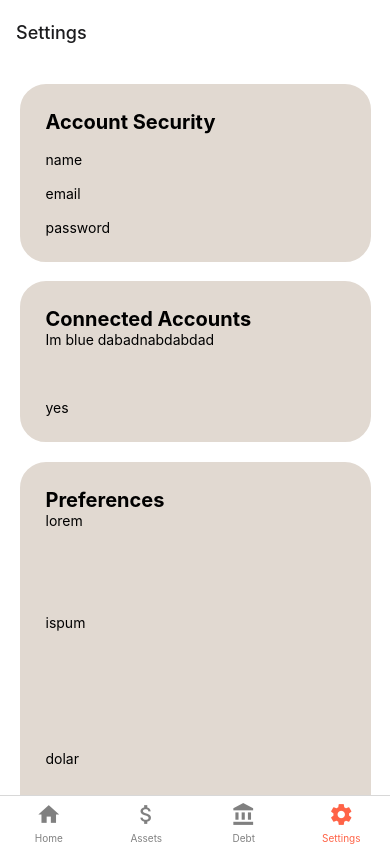
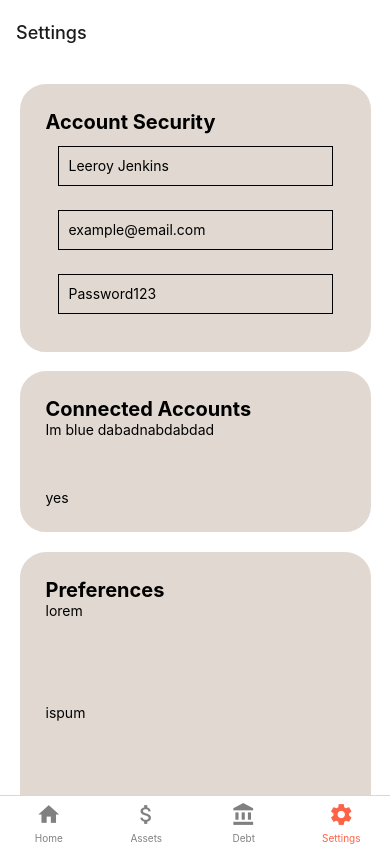
Before and after one commit to pjensen2718/spartahack-9, a React Native app: screen /Settings in a window 390 px wide. Built offline with nearby package versions, Linux system fonts and the light colour scheme.

Commit message:
Editable account security fields,rudimentary boxes

```diff
--- a/pages/profile.js
+++ b/pages/profile.js
@@ -1,25 +1,37 @@
-import React from "react";
-import {Button, StyleSheet, Text, View, ImageBackground, ScrollView, Dimensions} from "react-native";
+import React, { useState }  from "react";
+import {Button, StyleSheet, Text, View, ImageBackground, ScrollView, Dimensions, TextInput} from "react-native";
 import { Card, CardFooter } from '../components/card';
 import { GlobalText, GlobalColor } from '../components/global_styles';
 // import firestore from '@react-native-firebase/firestore';
 
 export default function ProfileScreen() {
     console.log("-> Profile")
+
+    const [email, setEmail] = useState('example@email.com');
+    const [name, setName] = useState('Leeroy Jenkins');
+    const [password, setPassword] = useState('Password123');
+
     return (
         <ScrollView style={GlobalColor.bg}>
             <Card>
                 <Text style = {GlobalText.headerText}>
                     Account Security
                 </Text>
-                <Text style = {GlobalText.normalText}>
-                    {"\n"}
-                    name
-                    {"\n"}{"\n"}
-                    email
-                    {"\n"}{"\n"}
-                    password
-                </Text>
+                <TextInput
+                    style={styles.input}
+                    onChangeText={setName}
+                    value={name}
+                />
+                <TextInput
+                    style={styles.input}
+                    onChangeText={setEmail}
+                    value={email}
+                />
+                <TextInput
+                    style={styles.input}
+                    onChangeText={setPassword}
+                    value={password}
+                />
             </Card>
 
             <Card>
@@ -57,4 +69,14 @@ export default function ProfileScreen() {
 
         </ScrollView>
     );
+
+
 }
+const styles = StyleSheet.create({
+    input: {
+      height: 40,
+      margin: 12,
+      borderWidth: 1,
+      padding: 10,
+    },
+  });
```
